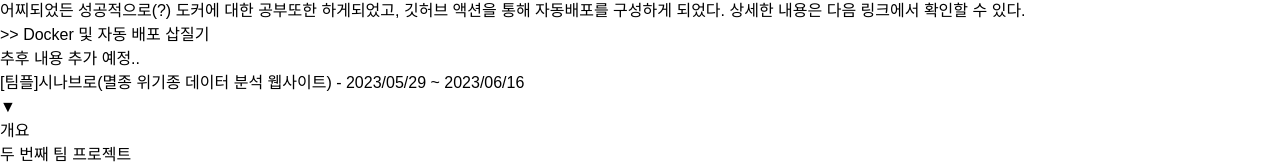
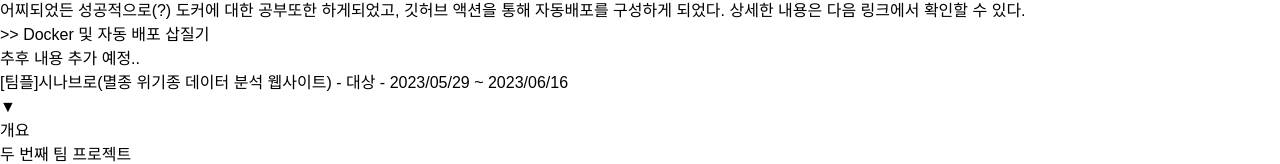
Before and after one commit to KubrickCode/Portfolio, a React (Vite) app: page /projects in a window 1280 px wide. Shown: the part 745-909 px from the top of the page. Built offline with nearby package versions, Linux system fonts and the light colour scheme; a web font is replaced by a local one.

Commit message:
fix: 프로젝트 타이틀 수정

```diff
--- a/src/components/Projects/Projects.jsx
+++ b/src/components/Projects/Projects.jsx
@@ -61,7 +61,7 @@ const projectsList = [
     id: 1,
     provider: "팀플",
     description:
-      "시나브로(멸종 위기종 데이터 분석 웹사이트) - 2023/05/29 ~ 2023/06/16",
+      "시나브로(멸종 위기종 데이터 분석 웹사이트) - 대상 - 2023/05/29 ~ 2023/06/16",
     component: <Sinabro />,
   },
   {
```
